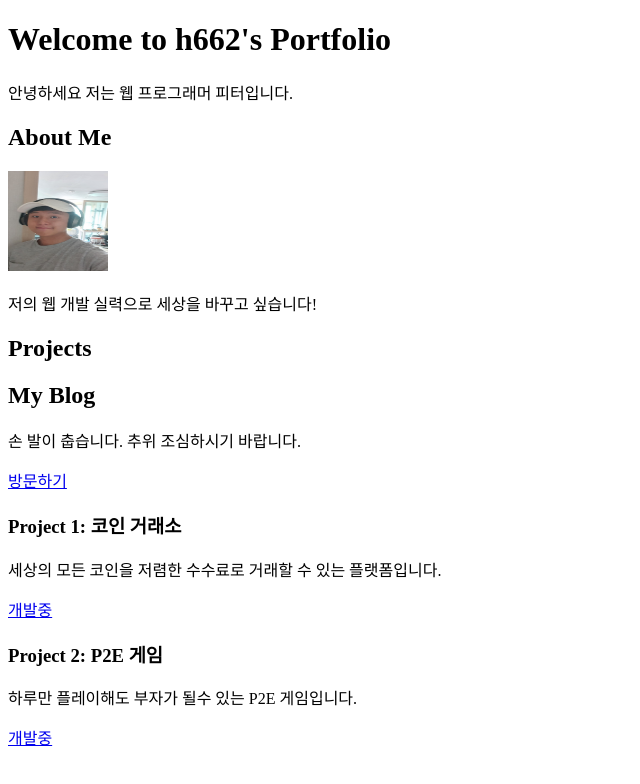
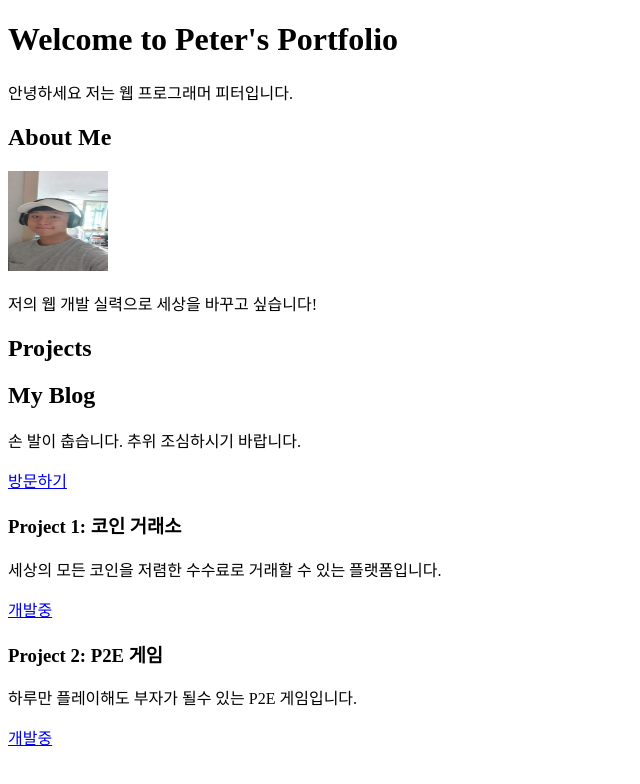
Before and after one commit to P10002/My-portfolio, a plain HTML site: page index.html in a window 1280 px wide. Shown: the whole page, without its empty margins (0-640 px from the left). Drawn offline with Linux system fonts and the light colour scheme.

Commit message:
first commit

```diff
--- a/index.html
+++ b/index.html
@@ -7,7 +7,7 @@
   </head>
   <body>
     <header>
-      <h1>Welcome to h662's Portfolio</h1>
+      <h1>Welcome to Peter's Portfolio</h1>
       <p>안녕하세요 저는 웹 프로그래머 피터입니다.</p>
     </header>
 
```
